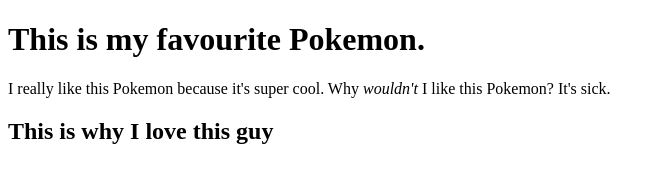
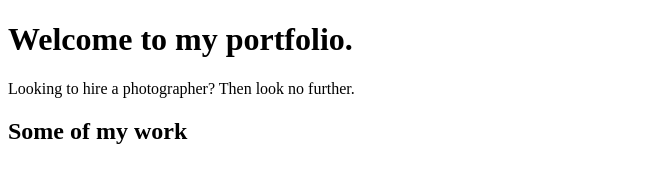
Before and after one commit to kevinjagdeo/landingpage, a plain HTML site: page index.html in a window 1280 px wide. Shown: the whole page, without its empty margins (0-665 px from the left). Drawn offline with Linux system fonts and the light colour scheme.

Commit message:
Changed index.html
I changed some of the content in my home page to be related to
photography. I'll continue adding new text.

```diff
--- a/index.html
+++ b/index.html
@@ -1,8 +1,9 @@
 <!DOCTYPE html>
 <html lang="eng">
+
 <head>
     <meta charset="UTF-8">
-        <title> My Landing Page</title>
+    <title> Kevin Jagdeo Photography </title>
 </head>
 
 <body>
@@ -18,8 +19,9 @@
 
     <div class="top">
         <div class="left text">
-                <h1>This is my favourite Pokemon.</h1>
-                <p>I really like this Pokemon because it's super cool. Why <em>wouldn't</em> I like this Pokemon? It's sick.</p>
+            <h1>Welcome to my portfolio.</h1>
+            <p>Looking to hire a photographer? Then look no further.
+            </p>
         </div>
         <div class="top right">
 
@@ -28,7 +30,7 @@
 
     <div class="middle top">
         <div class="title">
-                <h2>This is why I love this guy</h2>
+            <h2>Some of my work</h2>
         </div>
         <div class="boxes">
             <div class="box">
@@ -68,4 +70,5 @@
 
 
 </body>
+
 </html>
```
Lines whose indentation alone changed are shown as unchanged.
